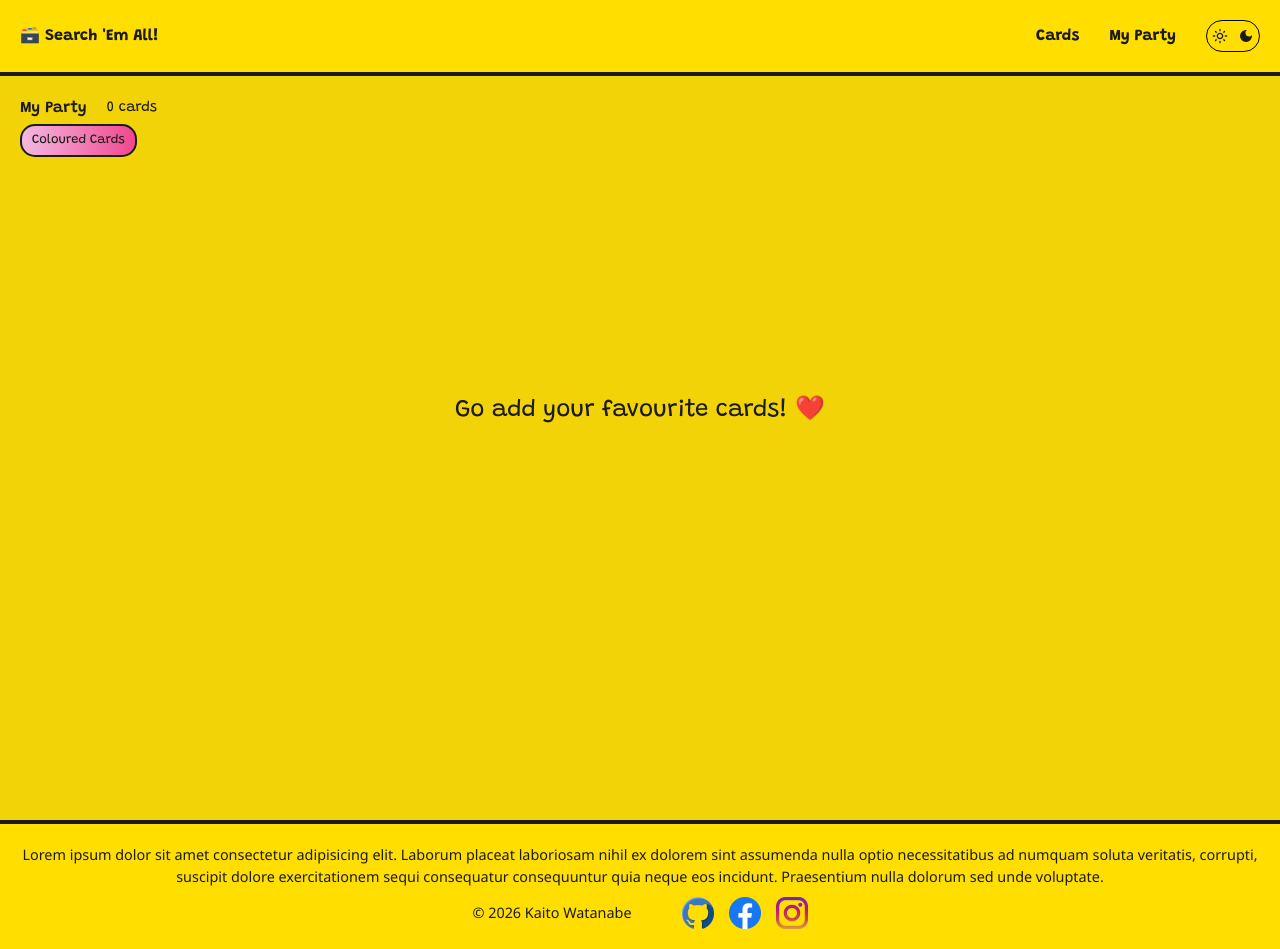
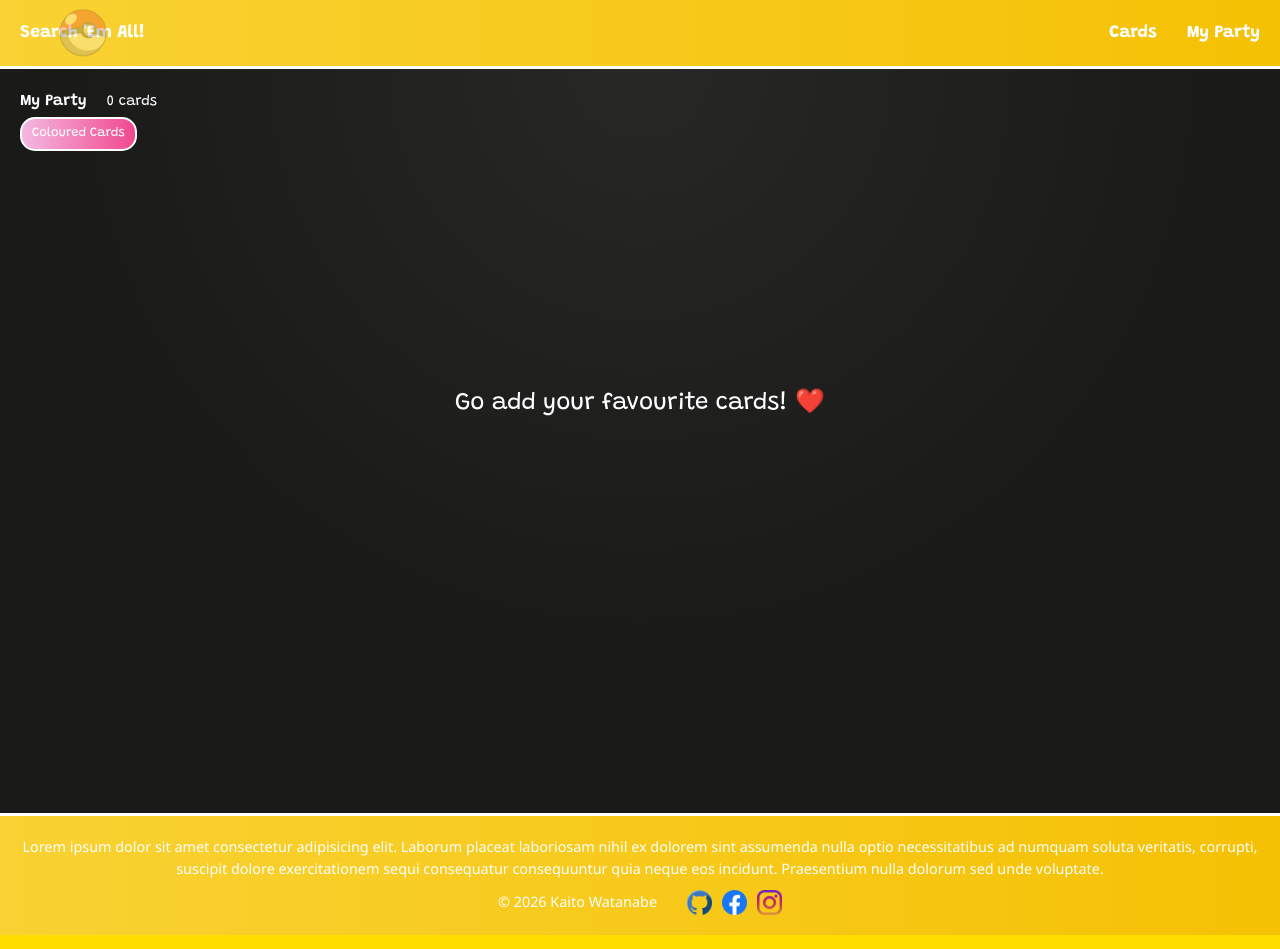
Before and after one commit to kaito24mako/react-pokemon-app, a React (Vite) app: page /party in a window 1280 px wide. Built offline with nearby package versions, Linux system fonts and the light colour scheme.

Commit message:
add optional color schemes

```diff
--- a/src/components/features/card/CardItem.jsx
+++ b/src/components/features/card/CardItem.jsx
@@ -103,7 +103,7 @@ function CardItem({
               <div className="stats-container">
                 <div className="health-wrapper stat">
                   <p className="stat-title">Health</p>
-                  <p className="health-stat">❤️ {card.hp}</p>
+                  <p className="health-stat">♥️ {card.hp} HP</p>
                 </div>
 
                 <div className="type-wrapper stat">
--- a/src/components/features/theme/ThemeToggle.jsx
+++ /dev/null
@@ -1,12 +0,0 @@
-import { MdDarkMode, MdOutlineLightMode } from "react-icons/md";
-
-function ThemeToggle() {
-  return (
-    <button className="theme-buttons">
-      <MdOutlineLightMode />
-      <MdDarkMode />
-    </button>
-  );
-}
-
-export default ThemeToggle;
--- a/src/components/layout/Navbar.jsx
+++ b/src/components/layout/Navbar.jsx
@@ -1,12 +1,14 @@
 import { Link } from "react-router-dom";
 
-import ThemeToggle from "../features/theme/ThemeToggle";
+import pokeball from "../../assets/pokeball.png";
 
 function Navbar() {
   return (
     <div className="nav-container">
       <Link className="logo-title-button" to="/">
-        <h1 className="logo">🗃️ Search 'Em All!</h1>
+        <h1 className="logo">
+          <img src={pokeball} className="pokeball" /> Search 'Em All!
+        </h1>
       </Link>
 
       <div className="ui-container">
@@ -17,7 +19,6 @@ function Navbar() {
           <Link className="link" to="/party">
             My Party
           </Link>
-          <ThemeToggle />
         </div>
       </div>
     </div>
--- a/src/pages/HomePage.jsx
+++ b/src/pages/HomePage.jsx
@@ -1,9 +1,12 @@
 import { Link } from "react-router-dom";
+
+import pokeball from "../assets/pokeball.png";
 
 function HomePage() {
   return (
     <div className="home-container">
       <div className="title-container">
+        <img src={pokeball} className="floating-pokeball" />
         <h1>Wanna Search 'Em All?</h1>
         <p>Then let's get to work, trainer!</p>
       </div>
@@ -12,7 +15,7 @@ function HomePage() {
         <div className="featureOne-wrapper">
           <img
             src="https://assets.tcgdex.net/en/xy/xy2/69/high.webp"
-            className="home-card-image"
+            className="home-card-image card-one"
           />
           <div className="quote-button-wrapper">
             <div className="quote-wrapper">
@@ -45,8 +48,8 @@ function HomePage() {
                 of cards and collections
               </h3>
               <p>
-                Add your favourite and owned cards into your party to show off
-                to your friends!
+                Add your favourite and owned cards to your party to show off to
+                your friends!
               </p>
             </div>
             <Link className="start-button" to="/party">
@@ -55,7 +58,7 @@ function HomePage() {
           </div>
           <img
             src="https://assets.tcgdex.net/en/bw/bw11/RC24/high.webp"
-            className="home-card-image"
+            className="home-card-image card-two"
           />
         </div>
       </div>
--- a/src/scss/abstracts/_variables.scss
+++ b/src/scss/abstracts/_variables.scss
@@ -3,17 +3,26 @@
 $primary-font: "Grandstander", "Segoe UI", sans-serif;
 $secondary-font: "Segoe UI", Helvetica, Arial, sans-serif;
 
-$primary-color: #1b1b1b;
+// $primary-color: #1b1b1b;
+$primary-color: white;
 $accent-color: #ff0000;
 $white-color: white;
 $grey-color: rgba(255, 255, 255, 0.807);
-$light-red-color: rgba(255, 0, 0, 0.7);
+$light-accent-color: rgba(255, 0, 0, 0.7);
 /* $blue-color: #3b79ca;
 $brown-color: #975e29;
 $light-brown-color: #975e298b; */
 
 $primary-bg-color: #ffde00;
 $primary-bg-dark-color: #f2d307;
+
+// $primary-bg-gradient-color:
+//   radial-gradient(circle at top, rgba(255, 255, 255, 0.06), transparent 60%),
+//   #f2d307;
+$primary-bg-gradient-color:
+  radial-gradient(circle at top, rgba(255, 255, 255, 0.06), transparent 60%),
+  #1a1a19;
+$secondary-bg-gradient-color: linear-gradient(to right, #f9d233, #f5c104);
 
 $vlarge-font: 3rem;
 $large-font: 1.5rem;
@@ -26,5 +35,5 @@ $medium-gap: 15px;
 $small-gap: 10px;
 $vsmall-gap: 5px;
 
-$medium-shadow: 0 4px 16px rgba(0, 0, 0, 0.15);
-$small-shadow: 0 2px 12px rgba(0, 0, 0, 0.15);
+$card-medium-shadow: 0 4px 16px rgba(0, 0, 0, 0.15);
+$card-small-shadow: 0 4px 16px rgba(0, 0, 0, 0.1);
--- a/src/scss/components/card/_cardItem.scss
+++ b/src/scss/components/card/_cardItem.scss
@@ -25,7 +25,7 @@
 
   border: 1px solid transparent;
   border-radius: 10px;
-  box-shadow: 0 4px 16px rgba(0, 0, 0, 0.15);
+  box-shadow: $card-medium-shadow;
 }
 
 .left-container,
@@ -60,7 +60,7 @@
   gap: 8px;
   padding: 4px 6px;
   border-radius: 5px;
-  background-color: $light-red-color;
+  background-color: $light-accent-color;
   font-family: $primary-font;
   transition:
     transform 0.2s ease,
@@ -139,9 +139,9 @@
 
 .ability-title {
   padding: 0 5px;
-  border: 1px solid $light-red-color;
+  border: 1px solid $light-accent-color;
   border-radius: 5px;
-  background-color: $light-red-color;
+  background-color: $light-accent-color;
   font-size: $vsmall-font;
 }
 
--- a/src/scss/components/card/_cardList.scss
+++ b/src/scss/components/card/_cardList.scss
@@ -13,6 +13,7 @@
   overflow: hidden;
   transition: transform 0.1s ease;
   box-shadow: 0 4px 16px rgba(0, 0, 0, 0.1);
+  box-shadow: $card-small-shadow;
 }
 
 .card {
--- a/src/scss/components/filter/_filterbar.scss
+++ b/src/scss/components/filter/_filterbar.scss
@@ -6,6 +6,7 @@
   gap: 30px;
   padding: 20px;
   border-right: 3px solid $primary-color;
+  background: linear-gradient(to bottom, #f9d233, #f5c104);
 }
 
 .filter-container form {
--- a/src/scss/layout/_footer.scss
+++ b/src/scss/layout/_footer.scss
@@ -10,22 +10,23 @@
   gap: 10px;
 
   font-size: $small-font;
-  border-top: 4px solid $primary-color;
+  border-top: 3px solid $primary-color;
+  background: $secondary-bg-gradient-color;
 }
 
 .footer-wrapper {
   display: flex;
   align-items: center;
-  gap: 50px;
+  gap: 30px;
 }
 
 .social-links {
   display: flex;
-  gap: 15px;
+  gap: 10px;
 }
 
 .social-image {
-  width: 32px;
+  width: 25px;
   transition: transform 0.1s ease-in-out;
 }
 
--- a/src/scss/layout/_navbar.scss
+++ b/src/scss/layout/_navbar.scss
@@ -5,7 +5,22 @@
   justify-content: space-between;
   align-items: center;
   padding: 20px;
-  border-bottom: 4px solid $primary-color;
+  border-bottom: 3px solid $primary-color;
+  background: $secondary-bg-gradient-color;
+  font-size: 1.1rem;
+}
+
+.logo {
+  display: flex;
+  justify-content: center;
+  align-items: center;
+  gap: 8px;
+
+  .pokeball {
+    position: absolute;
+    width: 50px;
+    opacity: 0.3;
+  }
 }
 
 .logo-title-button {
--- a/src/scss/pages/_cards.scss
+++ b/src/scss/pages/_cards.scss
@@ -11,7 +11,7 @@
   padding: 20px;
   height: 93dvh;
   overflow-y: scroll;
-  background-color: $primary-bg-dark-color;
+  background: $primary-bg-gradient-color;
 }
 
 .title-container-two {
@@ -66,14 +66,6 @@
   background: rgba(0, 0, 0, 0.5);
 }
 
-/* .modal-content {
-  border-radius: 8px;
-  max-width: 800px;
-  width: 100%;
-  max-height: 80vh;
-  overflow-y: auto;
-} */
-
 @media (max-width: 910px) {
   .search-container {
     flex-direction: column;
--- a/src/scss/pages/_home.scss
+++ b/src/scss/pages/_home.scss
@@ -8,12 +8,12 @@
   gap: 60px;
   text-align: center;
   flex: 1;
-  background-color: $primary-bg-dark-color;
+  background: $primary-bg-gradient-color;
 
-  /* background-image: url('../../assets/pikachu.png');
-  background-size: 100% 100%;
-  background-position: center;
-  background-repeat: no-repeat; */
+  // background-image: url("../../assets/pikachu.png");
+  // background-size: 100% 100%;
+  // background-position: center;
+  // background-repeat: no-repeat;
 }
 
 .title-container {
@@ -26,6 +26,25 @@
 
 .title-container h1 {
   font-size: $vlarge-font;
+}
+
+.floating-pokeball {
+  position: absolute;
+  width: 120px;
+  opacity: 0.1;
+  animation: float 6s ease infinite;
+}
+
+@keyframes float {
+  0% {
+    transform: translateY(0px);
+  }
+  50% {
+    transform: translateY(-20px);
+  }
+  100% {
+    transform: translateY(0px);
+  }
 }
 
 .features-container {
@@ -43,16 +62,19 @@
   padding: 20px;
 }
 
-/* .featureOne-wrapper {
-  background-color: rgb(255, 255, 255);
+.home-card-image {
+  width: 300px;
+  box-shadow: $card-medium-shadow;
+  transition: transform 0.35s ease;
+  transform-style: preserve-3d;
 }
 
-.featureTwo-wrapper {
-  background-color: rgb(233, 231, 231);
-} */
+.card-one:hover {
+  transform: perspective(800px) rotateY(12deg) rotateX(6deg) scale(1.05);
+}
 
-.home-card-image {
-  width: 300px;
+.card-two:hover {
+  transform: perspective(800px) rotateY(-12deg) rotateX(6deg) scale(1.05);
 }
 
 .quote-wrapper {
@@ -74,22 +96,15 @@
   font-weight: 300;
 }
 
-/*! MOVE BUTTON TO NEW COMPONENT */
-
 .start-button {
-  padding: 10px 20px;
-  border: 4px solid #f55022;
-  border-radius: 40px;
-  background-color: #f55022;
-  box-shadow: 0 0 5px #f55022;
-  transition:
-    transform 0.1s ease-in-out,
-    box-shadow 0.3s ease-out;
+  padding: 15px;
+  border-radius: 25px;
+  background-color: $light-accent-color;
+  box-shadow: 0 0 2px $light-accent-color;
   font-family: $primary-font;
-  font-weight: 500;
+  transition: background-color 0.2s ease;
 }
 
 .start-button:hover {
-  transform: scale(1.05);
-  box-shadow: 0 0 10px #f55022;
+  background-color: $accent-color;
 }
```
